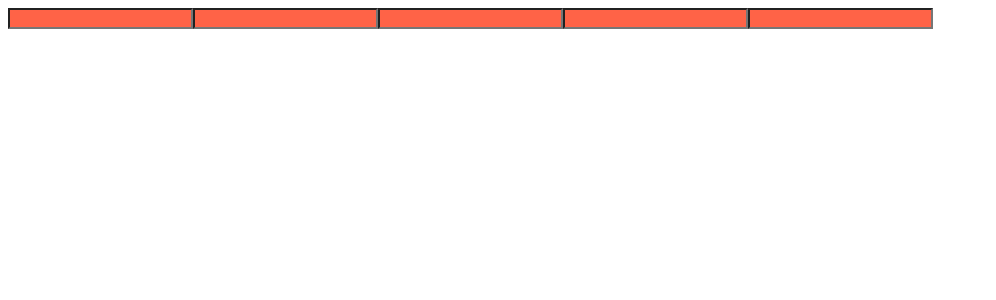
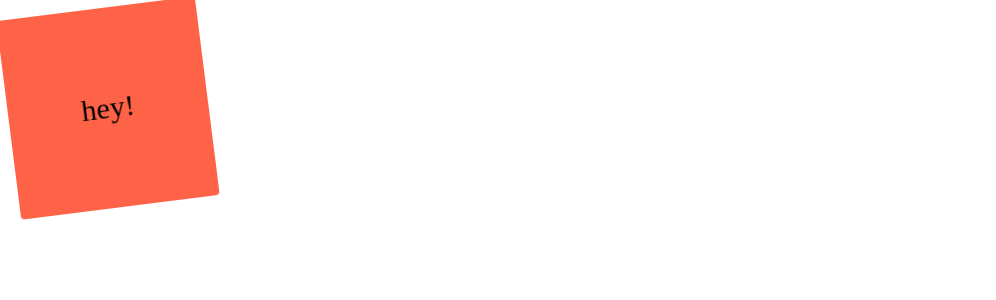
Before and after one commit to devfrank9/coin-tracker, a React (Create React App) app: page / in a window 1280 px wide. Shown: the top 300 px of the page, without its empty margins (0-996 px from the left). Built offline with nearby package versions, Linux system fonts and the light colour scheme.

Commit message:
styled-components로 애니메이션 제어하기

```diff
--- a/src/App.js
+++ b/src/App.js
@@ -1,29 +1,43 @@
-import styled from "styled-components";
+import styled, { keyframes } from "styled-components";
 
-const Father = styled.div`
+const Wrapper = styled.div`
   display: flex;
 `;
 
-const Btn = styled.button`
-  color: white;
-  background-color: tomato;
-  border: 0;
-  border-radius: 15px;
+const rotationAnimation = keyframes`
+0%{
+  transform:rotate(0deg);
+  border-radius:0px;
+}
+50%{
+  border-radius:100px;
+}
+100%{
+  transform:rotate(360deg);
+  border-radius:0px;
+}
 `;
 
-const Input = styled.input.attrs({ required: true, minLength: "10" })`
+const Box = styled.div`
+  height: 200px;
+  width: 200px;
   background-color: tomato;
+  display: flex;
+  align-items: center;
+  justify-content: center;
+  animation: ${rotationAnimation} 1s linear infinite;
+  span {
+    font-size: 30px;
+  }
 `;
 
 function App() {
   return (
-    <Father as="header">
-      <Input />
-      <Input />
-      <Input />
-      <Input />
-      <Input />
-    </Father>
+    <Wrapper>
+      <Box>
+        <span>hey!</span>
+      </Box>
+    </Wrapper>
   );
 }
 
```
